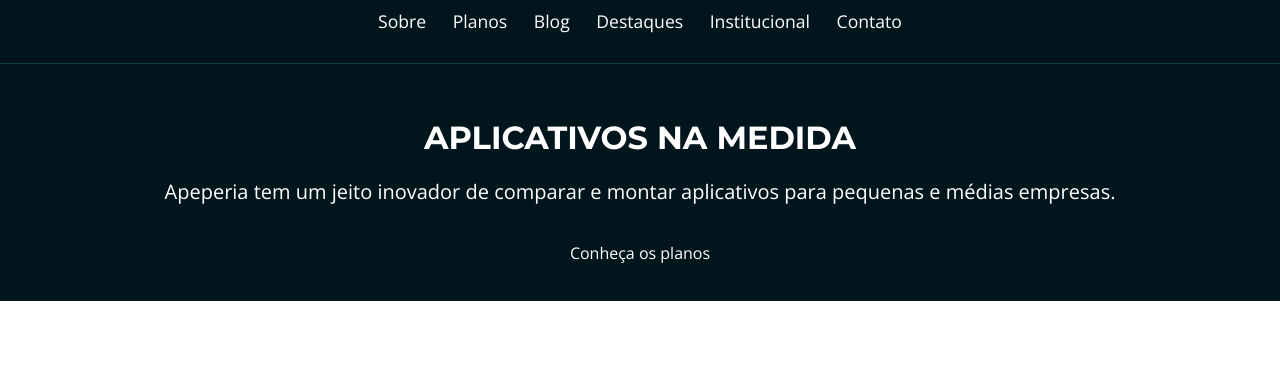
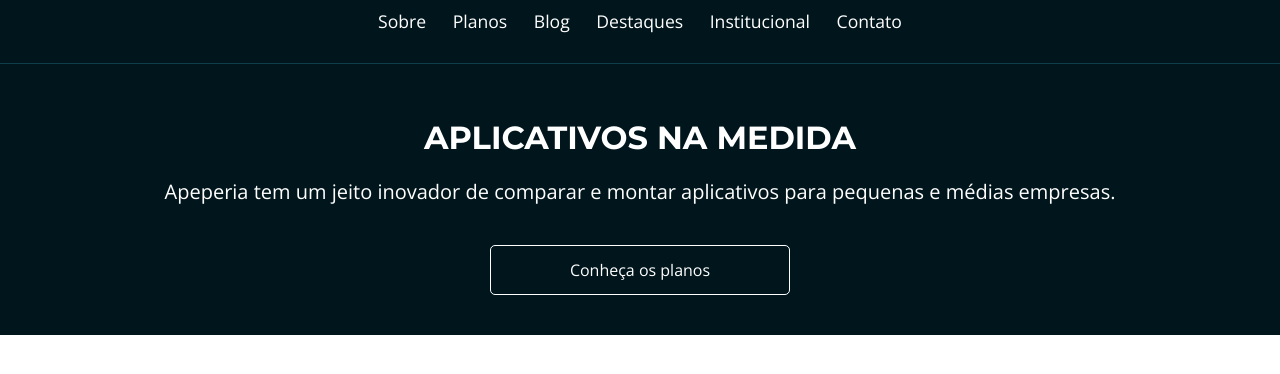
Before and after one commit to rrcruz83/Apeperia, a plain HTML site: page index.html in a window 1280 px wide. Shown: the part 74-448 px from the top of the page. Drawn offline with nearby package versions, Linux system fonts and the light colour scheme.

Commit message:
Criação da classe container e botao; Criação de variáveis no arquivo base.css.

```diff
--- a/css/base.css
+++ b/css/base.css
@@ -1,3 +1,38 @@
+:root {
+    --branco: #FFF;
+    --azul-claro: #DFE3E5;
+    --vermelho-forte: #B72E2E;
+    --cinza-escuro: #4F4C4C;
+    --cinza-claro: #F7F4F4;
+    --cinza-medio: #D9D9D9;
+    --fonte-link: #0084FF;
+    --fonte-cinza: #666;
+    --borda-cabecalho-mobile: #103D4A;
+    --bg-rodape: #333;
+    --bg-chamada-mobile: #00161C;
+    --planos-cartao-start: #56CCF2;
+    --planos-cartao-ultra: #B04CD9;
+    --planos-cartao-mega: #E33B3B;
+    --open-sans: 'Open Sans', sans-serif;
+    --montserrat: 'Montserrat', serif;
+}
+
 body {
-    font-family: 'Open Sans', sans-serif;
+    font-family: var(--open-sans)
 }
+
+.container {
+    padding-right: 6%;
+    padding-left: 6%;
+}
+
+.botao {
+    text-align: center;
+    display: block;
+    width: 100%;
+    max-width: 300px;
+    box-sizing: border-box;
+    padding: 1rem 2rem;
+    border: 1px solid var(--branco);
+    border-radius: 5px;
+}
--- a/css/cabecalho.css
+++ b/css/cabecalho.css
@@ -12,7 +12,7 @@
     padding-top: .75rem;
     padding-bottom: .75rem;
 
-    border-bottom: 1px solid #103D4A;
+    border-bottom: 1px solid var(--borda-cabecalho-mobile);
 
     position: absolute;
 }
--- a/css/chamada.css
+++ b/css/chamada.css
@@ -3,17 +3,17 @@
     flex-direction: column;
     align-items: center;
 
-    color: #FFF;
+    color: var(--branco);
     text-align: center;
 
-    background-color: #00161C;
+    background-color: var(--bg-chamada-mobile);
 
     padding-top: 12.25rem;
     padding-bottom: 2.5rem;
 }
 
 .chamada__titulo {
-    font-family: 'Montserrat', serif;
+    font-family: var(--montserrat);
     font-size: 2rem;
     font-weight: 700;
     text-transform: uppercase;
--- a/index.html
+++ b/index.html
@@ -16,24 +16,24 @@
     <link href="https://fonts.googleapis.com/css2?family=Montserrat:wght@300;400;700&family=Open+Sans:wght@300;400;700&display=swap" rel="stylesheet">
 </head>
 <body>
-    <header class="cabecalho"> <!--EMET =  header>img+nav>ul>li*6>a -->
+    <header class="cabecalho container"> <!--EMET =  header>img+nav>ul>li*6>a -->
         <img class="cabecalho__logo" src="img/logo-apeperia.svg" alt="Logo da Apeperia">
         <nav class="cabecalho__navegacao">
             <ul>
-                <li class="cabecalho__link" ><a href="">Sobre</a></li>
-                <li class="cabecalho__link"><a href="">Planos</a></li>
-                <li class="cabecalho__link"><a href="">Blog</a></li>
-                <li class="cabecalho__link"><a href="">Destaques</a></li>
-                <li class="cabecalho__link"><a href="">Institucional</a></li>
-                <li class="cabecalho__link"><a href="">Contato</a></li>
+                <li class="cabecalho__link"><a href="#">Sobre</a></li>
+                <li class="cabecalho__link"><a href="#">Planos</a></li>
+                <li class="cabecalho__link"><a href="#">Blog</a></li>
+                <li class="cabecalho__link"><a href="#">Destaques</a></li>
+                <li class="cabecalho__link"><a href="#">Institucional</a></li>
+                <li class="cabecalho__link"><a href="#">Contato</a></li>
             </ul>
         </nav>
     </header>
     <main>
-        <section class="chamada"> <!--EMET = section>h1+p+a -->
+        <section class="chamada container"> <!--EMET = section>h1+p+a -->
             <h1 class="chamada__titulo">Aplicativos Na Medida</h1>
             <p class="chamada__texto">Apeperia tem um jeito inovador de comparar e montar aplicativos para pequenas e médias empresas.</p>
-            <a class="chamada__botao" href="#">Conheça os planos</a>
+            <a class="chamada__botao botao" href="#">Conheça os planos</a>
         </section>
     </main>
 </body>
```
Also changed, not shown: 1 other file.
